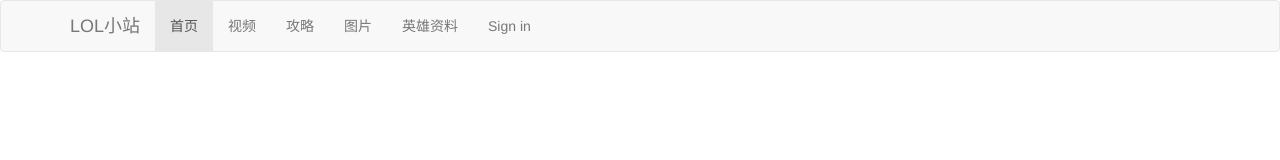
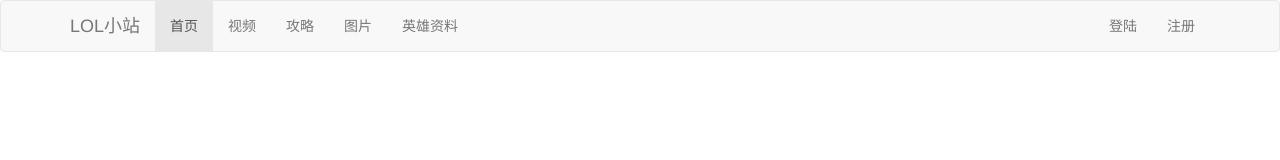
Before and after one commit to lirahalu/lol, a plain HTML site: page index.html in a window 1280 px wide. Drawn offline with Linux system fonts and the light colour scheme.

Commit message:
导航
登陆注册

```diff
--- a/index.html
+++ b/index.html
@@ -37,7 +37,10 @@
                 <li><a href="#">攻略</a></li>
                 <li><a href="#">图片</a></li>
                 <li><a href="#">英雄资料</a></li>
-                <li><a href="#" rel="nofollow" target="_blank" class="navbar-rightLastButton fusioo-blue-text" >Sign in</a></li>
+            </ul>
+            <ul class="nav navbar-nav navbar-right">
+                <li><a href="#" rel="nofollow" target="_blank" class="navbar-rightLastButton fusioo-blue-text" >登陆</a></li>
+                <li><a href="#" rel="nofollow" target="_blank" class="navbar-rightLastButton fusioo-blue-text" >注册</a></li>
 
             </ul>
         </div><!-- /.navbar-collapse -->
```
